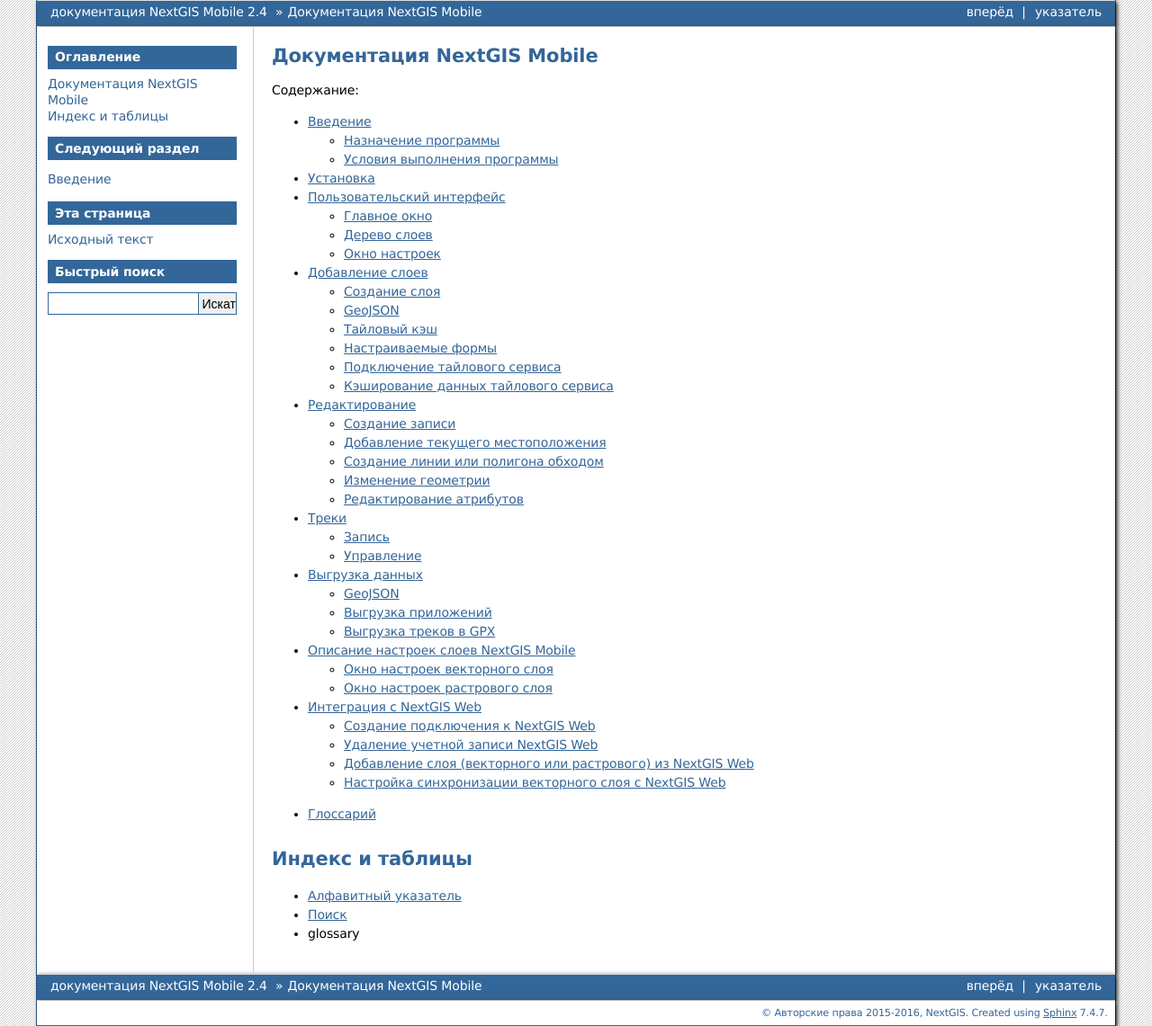
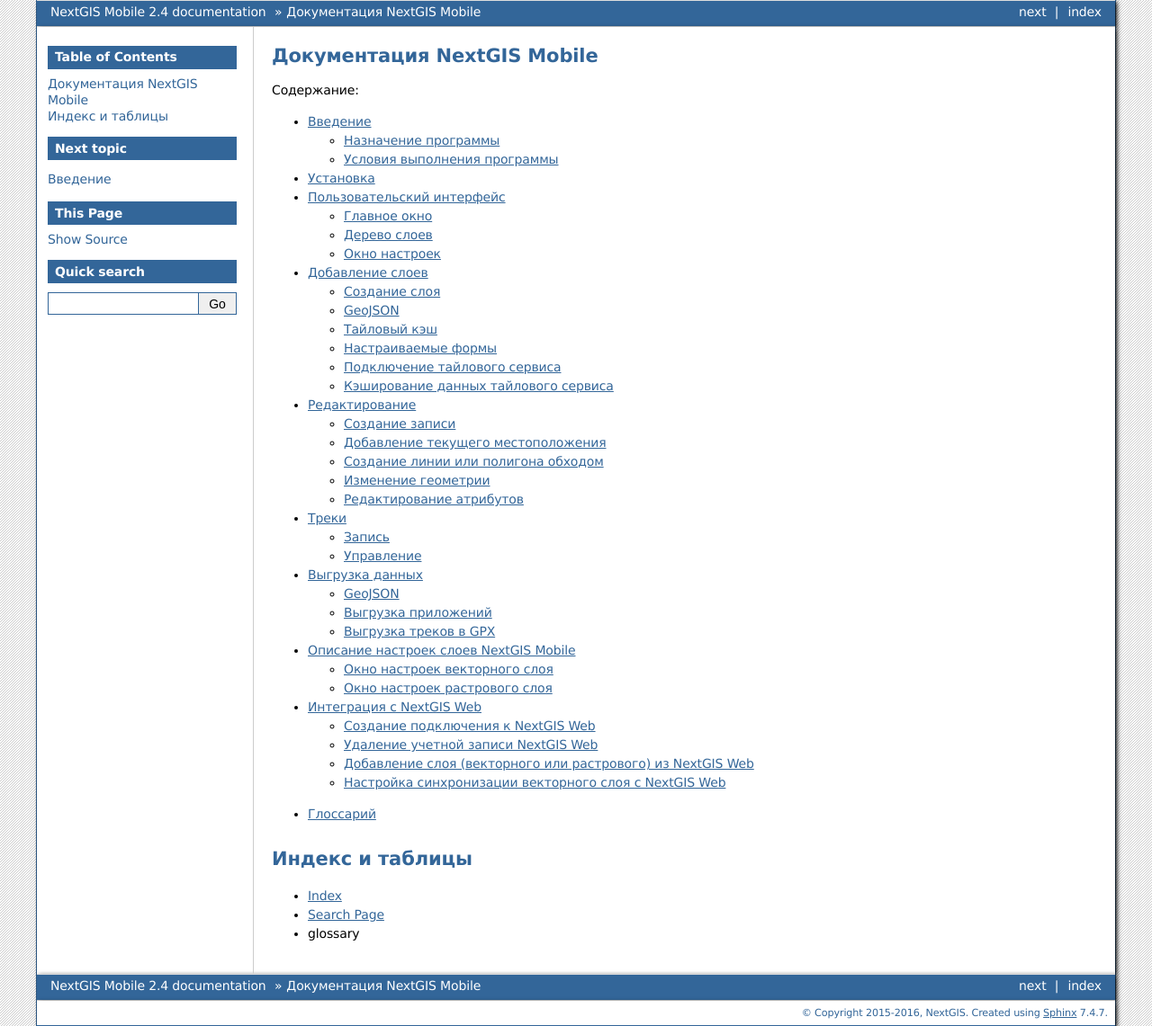
Before and after one commit to nextgis/docs_ngmobile, a Sphinx documentation site: the page built from source/index.rst, in a window 1280 px wide. Shown: the whole page at 90% size. Built offline with Sphinx 7.4.7, drawn with Linux system fonts in a browser that asks for light colours; formulas are drawn with MathJax 3.

Commit message:
Fix conf.py

```diff
--- a/source/conf.py
+++ b/source/conf.py
@@ -55,7 +55,7 @@
 # General information about the project.
 project = u'NextGIS Mobile'
 copyright = u'2015-2016, NextGIS'
-author = u'Команда NextGIS'
+author = u'NextGIS team'
 
 # The version info for the project you're documenting, acts as replacement for
 # |version| and |release|, also used in various other places throughout the
@@ -71,7 +71,7 @@
 #
 # This is also used if you do content translation via gettext catalogs.
 # Usually you set "language" from the command line for these cases.
-language = 'ru'
+language = 'en'
 
 # There are two options for replacing |today|: either, you set today to some
 # non-false value, then it is used:
@@ -112,9 +112,9 @@
 
 numfig = True
 
-numfig_format = {'figure': u'Рис. %s', 'table': u'Таблица %s', 'code-block': u'Listing %s'}
+numfig_format = {'figure': u'Fig. %s', 'table': u'Table %s', 'code-block': u'Listing %s'}
 
-illufig_format = {'illustrate': u'Рис. %s (%s)'}
+illufig_format = {'illustrate': u'Pic. %s (%s)'}
 
 locale_dirs = ['locale/']
 gettext_compact = False
@@ -204,7 +204,7 @@
 # Sphinx supports the following languages:
 #   'da', 'de', 'en', 'es', 'fi', 'fr', 'hu', 'it', 'ja'
 #   'nl', 'no', 'pt', 'ro', 'ru', 'sv', 'tr'
-html_search_language = 'ru'
+html_search_language = 'en'
 
 # A dictionary with options for the search language support, empty by default.
 # Now only 'ja' uses this config value
@@ -243,8 +243,8 @@
 # (source start file, target name, title,
 #  author, documentclass [howto, manual, or own class]).
 latex_documents = [
-  (master_doc, 'NextGISMobile.tex', u'Документация NextGIS Mobile',
-   u'Команда NextGIS', 'manual', 'true'),
+  (master_doc, 'NextGISMobile.tex', u'NextGIS Mobile documentation',
+   author, 'manual', 'true'),
 ]
 
 # The name of an image file (relative to this directory) to place at the top of
@@ -273,7 +273,7 @@
 # One entry per manual page. List of tuples
 # (source start file, name, description, authors, manual section).
 man_pages = [
-    (master_doc, 'nextgismobile', u'Документация NextGIS Mobile',
+    (master_doc, 'nextgismobile', u'NextGIS Mobile documentation',
      [author], 1)
 ]
 
@@ -287,7 +287,7 @@
 # (source start file, target name, title, author,
 #  dir menu entry, description, category)
 texinfo_documents = [
-  (master_doc, 'NextGISMobile', u'Документация NextGIS Mobile',
+  (master_doc, 'NextGISMobile', u'NextGIS Mobile documentation',
    author, 'NextGISMobile', 'One line description of project.',
    'Miscellaneous'),
 ]
```
